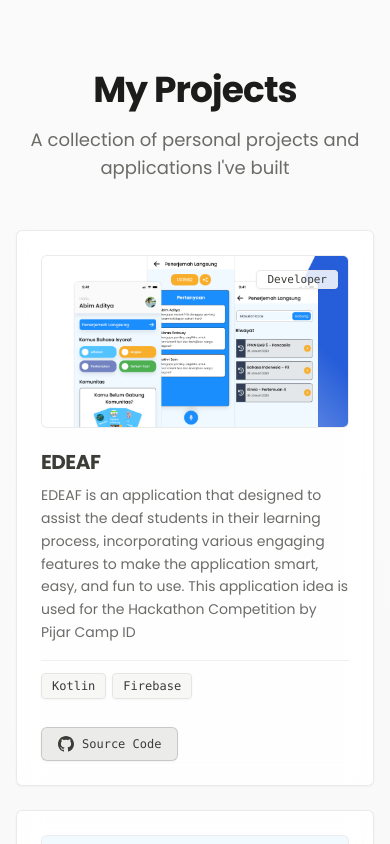
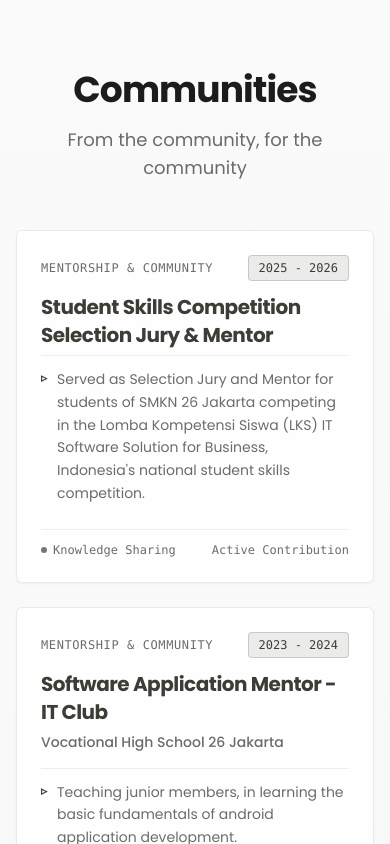
Before and after one commit to ffaakkhhrrii/fkzn, a React (Vite) app: page / in a window 390 px wide. Shown: the part 7700-8544 px from the top of the page. Built offline with nearby package versions, Linux system fonts and the light colour scheme.

Commit message:
feat: adding communities section

```diff
--- a/src/components/layout/Footer.tsx
+++ b/src/components/layout/Footer.tsx
@@ -5,6 +5,7 @@ import { portfolioData } from '@/data/portfolio.data';
 const quickLinks = [
   { label: 'About', href: '#about' },
   { label: 'Experience', href: '#experience' },
+  { label: 'Communities', href: '#communities' },
   { label: 'Projects', href: '#projects' },
   { label: 'Achievements', href: '#achievements' },
 ];
--- a/src/components/layout/Header.tsx
+++ b/src/components/layout/Header.tsx
@@ -8,6 +8,7 @@ const navItems: NavItem[] = [
   { label: 'Home', href: '#home' },
   { label: 'About', href: '#about' },
   { label: 'Experience', href: '#experience' },
+  { label: 'Communities', href: '#communities' },
   { label: 'Projects', href: '#projects' },
   { label: 'Achievements', href: '#achievements' },
 ];
--- a/src/components/layout/MainLayout.tsx
+++ b/src/components/layout/MainLayout.tsx
@@ -5,6 +5,7 @@ import {
   HeroSection,
   AboutSection,
   ExperienceSection,
+  CommunitiesSection,
   ProjectsSection,
   AchievementsSection,
 } from '@/components/sections';
@@ -22,6 +23,7 @@ export const MainLayout: React.FC = () => {
         <HeroSection />
         <AboutSection />
         <ExperienceSection />
+        <CommunitiesSection />
         <ProjectsSection />
         <AchievementsSection />
       </main>
--- /dev/null
+++ b/src/components/sections/CommunitiesSection.tsx
@@ -0,0 +1,75 @@
+import React from 'react';
+import { Section, GlassCard } from '@/components/common';
+import { portfolioData } from '@/data/portfolio.data';
+
+/**
+ * CommunitiesSection Component
+ * 2-Column Bento Grid showcase for organizations and community contributions
+ */
+export const CommunitiesSection: React.FC = () => {
+  const { communities } = portfolioData;
+
+  if (!communities || communities.length === 0) return null;
+
+  return (
+    <Section
+      id="communities"
+      title="Communities"
+      subtitle="From the community, for the community"
+      className="bg-gradient-to-b from-transparent to-surface/30"
+    >
+      <div className="grid grid-cols-1 md:grid-cols-2 gap-6 items-stretch max-w-6xl mx-auto">
+        {communities.map((item, index) => (
+          <div
+            key={index}
+            className="animate-slide-up"
+            style={{ animationDelay: `${index * 0.15}s` }}
+          >
+            <GlassCard hover className="h-full p-6 sm:p-7 border border-border/80 flex flex-col justify-between">
+              <div>
+                {/* Header with Duration Badge */}
+                <div className="flex items-center justify-between gap-3 mb-3">
+                  <span className="text-xs uppercase tracking-wider font-mono text-secondary font-medium">
+                    Mentorship & Community
+                  </span>
+                  <span className="text-xs font-mono font-medium px-2.5 py-1 rounded-[4px] bg-primary/10 text-primary border border-primary/20 shrink-0">
+                    {item.duration}
+                  </span>
+                </div>
+
+                {/* Role Title */}
+                <h3 className="text-xl sm:text-2xl font-bold text-primary tracking-tight mb-1.5">
+                  {item.role}
+                </h3>
+
+                {/* Organization if exists */}
+                {item.organization && (
+                  <p className="text-sm font-medium text-secondary mb-4">
+                    {item.organization}
+                  </p>
+                )}
+
+                {/* Contribution Description */}
+                <div className="pt-3 border-t border-border/70 flex items-start gap-2.5 text-sm text-text-secondary leading-relaxed">
+                  <span className="text-primary font-bold text-xs mt-0.5 select-none shrink-0">
+                    ▹
+                  </span>
+                  <span>{item.description}</span>
+                </div>
+              </div>
+
+              {/* Card Footer Accent */}
+              <div className="mt-6 pt-3 border-t border-border/60 flex items-center justify-between text-xs font-mono text-secondary">
+                <span className="flex items-center gap-1.5">
+                  <span className="w-1.5 h-1.5 rounded-full bg-primary/70 inline-block" />
+                  Knowledge Sharing
+                </span>
+                <span>Active Contribution</span>
+              </div>
+            </GlassCard>
+          </div>
+        ))}
+      </div>
+    </Section>
+  );
+};
--- a/src/components/sections/index.ts
+++ b/src/components/sections/index.ts
@@ -1,5 +1,6 @@
 export { HeroSection } from './HeroSection';
 export { AboutSection } from './AboutSection';
 export { ExperienceSection } from './ExperienceSection';
+export { CommunitiesSection } from './CommunitiesSection';
 export { ProjectsSection } from './ProjectsSection';
 export { AchievementsSection } from './AchievementsSection';
--- a/src/data/portfolio.data.ts
+++ b/src/data/portfolio.data.ts
@@ -92,6 +92,22 @@ export const portfolioData: PortfolioData = {
       institution: 'Vocational Highschool 26 Jakarta',
       location: 'Jakarta, Indonesia',
       duration: '2021 - 2024',
+    },
+  ],
+
+  communities: [
+    {
+      role: 'Student Skills Competition Selection Jury & Mentor',
+      duration: '2025 - 2026',
+      description:
+        "Served as Selection Jury and Mentor for students of SMKN 26 Jakarta competing in the Lomba Kompetensi Siswa (LKS) IT Software Solution for Business, Indonesia's national student skills competition.",
+    },
+    {
+      role: 'Software Application Mentor - IT Club',
+      organization: 'Vocational High School 26 Jakarta',
+      duration: '2023 - 2024',
+      description:
+        'Teaching junior members, in learning the basic fundamentals of android application development.',
     },
   ],
 
```
Also changed, not shown: src/types/index.ts (+9 -0 lines).
